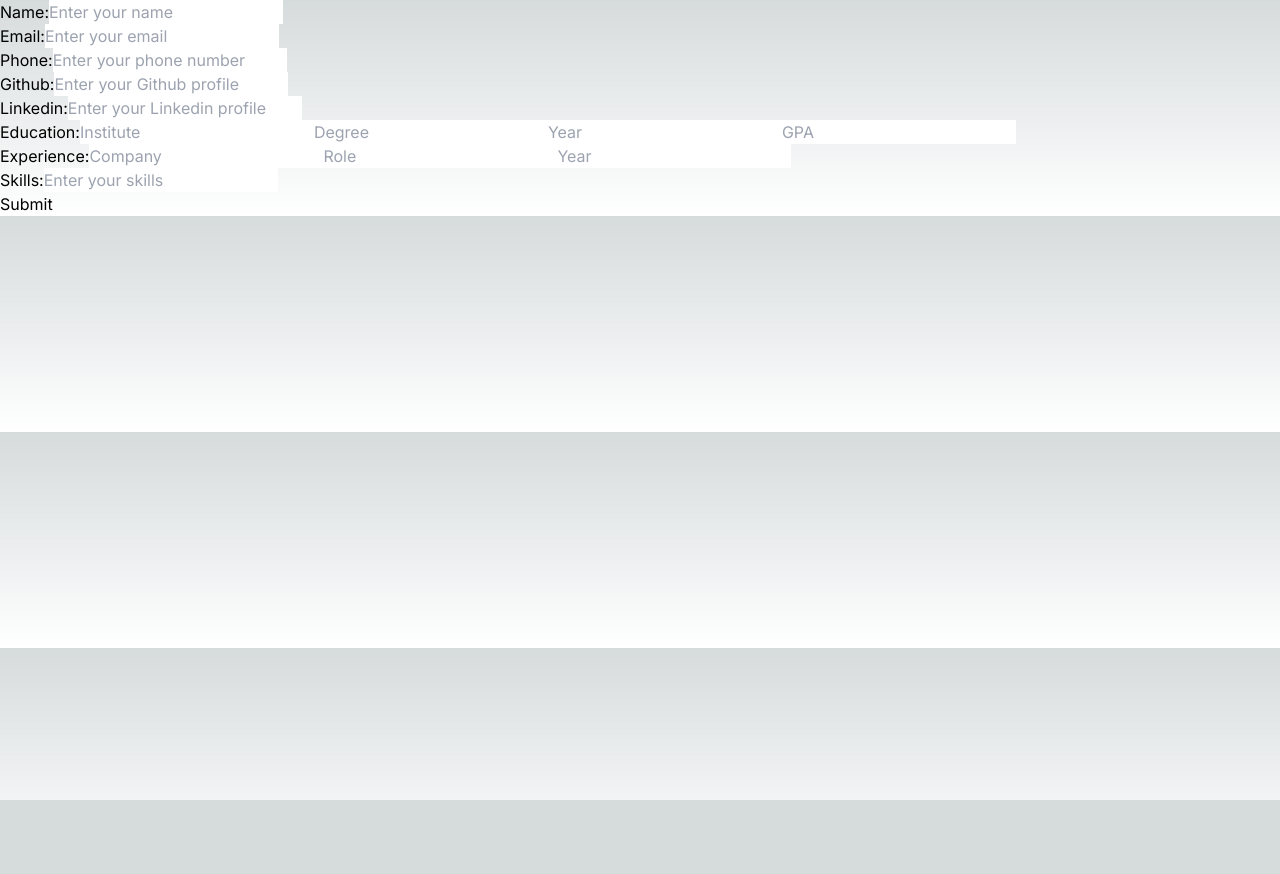
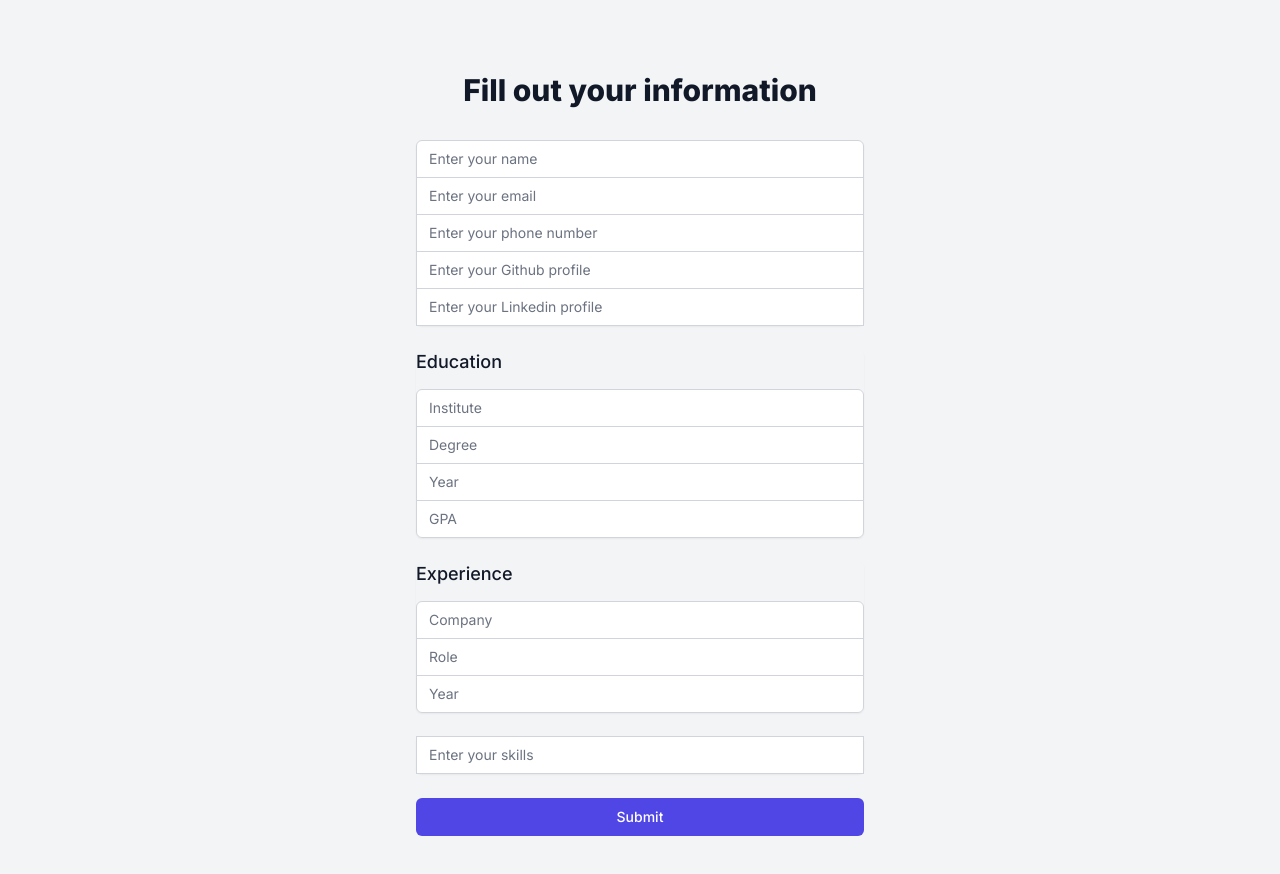
Before and after one commit to mesh05/resume-parser, a Next.js app: page /form in a window 1280 px wide. Shown: the top 874 px of the page. Before the commit the page ends 800 px from the top, so only its background shows below. Built offline with nearby package versions, Linux system fonts and the light colour scheme; no server answers.

Commit message:
form update

```diff
--- /dev/null
+++ b/src/app/api/userdetails/route.js
@@ -0,0 +1,28 @@
+import connection from "@/components/db/db";
+import { NextResponse } from "next/server";
+
+async function handler(req, res) {
+  const formData = req.body;
+  try {
+    const [rows] = await connection.query(
+      "INSERT into users (name,email,github,linkedin,education,experience,skills,achievements) VALUES (?,?,?,?,?,?,?,?) WHERE username=?",
+      [
+        formData.name,
+        formData.email,
+        formData.github,
+        formData.linkedin,
+        JSON.stringify(formData.education),
+        JSON.stringify(formData.experience),
+        formData.skills,
+        formData.achievements,
+        req.body.username,
+      ]
+    );
+    return NextResponse.json(rows);
+  } catch (error) {
+    console.error(error);
+    return NextResponse.json({ error: "An error occurred" }, { status: 500 });
+  }
+}
+
+export { handler as GET };
--- a/src/app/form/page.jsx
+++ b/src/app/form/page.jsx
@@ -1,7 +1,10 @@
 "use client";
+import axios from "axios";
+import { useSession } from "next-auth/react";
 import { useState } from "react";
 
 const Page = () => {
+  const session = useSession();
   const [formData, setFormData] = useState({
     name: "",
     email: "",
@@ -36,136 +39,216 @@
   const handleSubmit = (e) => {
     e.preventDefault();
     // Handle form submission here
+    axios.post("http://localhost:3000/api/userdetails", {
+      username: session.user.name,
+      formData,
+    });
     console.log(formData);
   };
 
   return (
-    <form onSubmit={handleSubmit}>
-      <label>
-        Name:
+    <div className="min-h-screen flex items-center justify-center bg-gray-100 py-12 px-4 sm:px-6 lg:px-8">
+      <div className="max-w-md w-full space-y-8">
+        <h2 className="mt-6 text-center text-3xl font-extrabold text-gray-900">
+          Fill out your information
+        </h2>
+        <form className="mt-8 space-y-6" onSubmit={handleSubmit}>
+          <div className="rounded-md shadow-sm -space-y-px">
+            <div>
+              <label htmlFor="name" className="sr-only">
+                Name
+              </label>
               <input
                 type="text"
                 name="name"
                 placeholder="Enter your name"
                 value={formData.name}
                 onChange={handleChange}
+                className="appearance-none rounded-none relative block w-full px-3 py-2 border border-gray-300 placeholder-gray-500 text-gray-900 rounded-t-md focus:outline-none focus:ring-indigo-500 focus:border-indigo-500 focus:z-10 sm:text-sm"
               />
+            </div>
+            <div>
+              <label htmlFor="email" className="sr-only">
+                Email
               </label>
-      <br />
-      <label>
-        Email:
               <input
                 type="email"
                 name="email"
                 placeholder="Enter your email"
                 value={formData.email}
                 onChange={handleChange}
+                className="appearance-none rounded-none relative block w-full px-3 py-2 border border-gray-300 placeholder-gray-500 text-gray-900 focus:outline-none focus:ring-indigo-500 focus:border-indigo-500 focus:z-10 sm:text-sm"
               />
+            </div>
+            <div>
+              <label htmlFor="phone" className="sr-only">
+                Phone
               </label>
-      <br />
-      <label>
-        Phone:
               <input
                 type="text"
                 name="phone"
                 placeholder="Enter your phone number"
                 value={formData.phone}
                 onChange={handleChange}
+                className="appearance-none rounded-none relative block w-full px-3 py-2 border border-gray-300 placeholder-gray-500 text-gray-900 focus:outline-none focus:ring-indigo-500 focus:border-indigo-500 focus:z-10 sm:text-sm"
               />
+            </div>
+            <div>
+              <label htmlFor="github" className="sr-only">
+                Github
               </label>
-      <br />
-      <label>
-        Github:
               <input
                 type="text"
                 name="github"
                 placeholder="Enter your Github profile"
                 value={formData.github}
                 onChange={handleChange}
+                className="appearance-none rounded-none relative block w-full px-3 py-2 border border-gray-300 placeholder-gray-500 text-gray-900 focus:outline-none focus:ring-indigo-500 focus:border-indigo-500 focus:z-10 sm:text-sm"
               />
+            </div>
+            <div>
+              <label htmlFor="linkedin" className="sr-only">
+                Linkedin
               </label>
-      <br />
-      <label>
-        Linkedin:
               <input
                 type="text"
                 name="linkedin"
                 placeholder="Enter your Linkedin profile"
                 value={formData.linkedin}
                 onChange={handleChange}
+                className="appearance-none rounded-none relative block w-full px-3 py-2 border border-gray-300 placeholder-gray-500 text-gray-900 focus:outline-none focus:ring-indigo-500 focus:border-indigo-500 focus:z-10 sm:text-sm"
               />
+            </div>
+          </div>
+
+          <div className="rounded-md shadow-sm -space-y-px">
+            <h3 className="text-lg leading-6 font-medium text-gray-900 mt-6 mb-4">
+              Education
+            </h3>
+            <div>
+              <label htmlFor="institute" className="sr-only">
+                Institute
               </label>
-      <br />
-      <label>
-        Education:
               <input
                 type="text"
                 name="institute"
                 placeholder="Institute"
                 value={formData.education.institute}
                 onChange={handleChange}
+                className="appearance-none rounded-none relative block w-full px-3 py-2 border border-gray-300 placeholder-gray-500 text-gray-900 rounded-t-md focus:outline-none focus:ring-indigo-500 focus:border-indigo-500 focus:z-10 sm:text-sm"
               />
+            </div>
+            <div>
+              <label htmlFor="degree" className="sr-only">
+                Degree
+              </label>
               <input
                 type="text"
                 name="degree"
                 placeholder="Degree"
                 value={formData.education.degree}
                 onChange={handleChange}
+                className="appearance-none rounded-none relative block w-full px-3 py-2 border border-gray-300 placeholder-gray-500 text-gray-900 focus:outline-none focus:ring-indigo-500 focus:border-indigo-500 focus:z-10 sm:text-sm"
               />
+            </div>
+            <div>
+              <label htmlFor="year" className="sr-only">
+                Year
+              </label>
               <input
                 type="text"
                 name="year"
                 placeholder="Year"
                 value={formData.education.year}
                 onChange={handleChange}
+                className="appearance-none rounded-none relative block w-full px-3 py-2 border border-gray-300 placeholder-gray-500 text-gray-900 focus:outline-none focus:ring-indigo-500 focus:border-indigo-500 focus:z-10 sm:text-sm"
               />
+            </div>
+            <div>
+              <label htmlFor="GPA" className="sr-only">
+                GPA
+              </label>
               <input
                 type="number"
                 name="GPA"
                 placeholder="GPA"
                 value={formData.education.GPA}
                 onChange={handleChange}
+                className="appearance-none rounded-none relative block w-full px-3 py-2 border border-gray-300 placeholder-gray-500 text-gray-900 rounded-b-md focus:outline-none focus:ring-indigo-500 focus:border-indigo-500 focus:z-10 sm:text-sm"
               />
+            </div>
+          </div>
+
+          <div className="rounded-md shadow-sm -space-y-px">
+            <h3 className="text-lg leading-6 font-medium text-gray-900 mt-6 mb-4">
+              Experience
+            </h3>
+            <div>
+              <label htmlFor="company" className="sr-only">
+                Company
               </label>
-      <br />
-      <label>
-        Experience:
               <input
                 type="text"
                 name="company"
                 placeholder="Company"
                 value={formData.experience.company}
                 onChange={handleChange}
+                className="appearance-none rounded-none relative block w-full px-3 py-2 border border-gray-300 placeholder-gray-500 text-gray-900 rounded-t-md focus:outline-none focus:ring-indigo-500 focus:border-indigo-500 focus:z-10 sm:text-sm"
               />
+            </div>
+            <div>
+              <label htmlFor="role" className="sr-only">
+                Role
+              </label>
               <input
                 type="text"
                 name="role"
                 placeholder="Role"
                 value={formData.experience.role}
                 onChange={handleChange}
+                className="appearance-none rounded-none relative block w-full px-3 py-2 border border-gray-300 placeholder-gray-500 text-gray-900 focus:outline-none focus:ring-indigo-500 focus:border-indigo-500 focus:z-10 sm:text-sm"
               />
+            </div>
+            <div>
+              <label htmlFor="year" className="sr-only">
+                Year
+              </label>
               <input
                 type="text"
                 name="year"
                 placeholder="Year"
                 value={formData.experience.year}
                 onChange={handleChange}
+                className="appearance-none rounded-none relative block w-full px-3 py-2 border border-gray-300 placeholder-gray-500 text-gray-900 rounded-b-md focus:outline-none focus:ring-indigo-500 focus:border-indigo-500 focus:z-10 sm:text-sm"
               />
+            </div>
+          </div>
+
+          <div className="rounded-md shadow-sm -space-y-px">
+            <label htmlFor="skills" className="sr-only">
+              Skills
             </label>
-      <br />
-      <label>
-        Skills:
             <input
               type="text"
               name="skills"
               placeholder="Enter your skills"
               value={formData.skills}
               onChange={handleChange}
+              className="appearance-none rounded-none relative block w-full px-3 py-2 border border-gray-300 placeholder-gray-500 text-gray-900 focus:outline-none focus:ring-indigo-500 focus:border-indigo-500 focus:z-10 sm:text-sm"
             />
-      </label>
-      <br />
-      <button type="submit">Submit</button>
+          </div>
+
+          <div>
+            <button
+              type="submit"
+              className="group relative w-full flex justify-center py-2 px-4 border border-transparent text-sm font-medium rounded-md text-white bg-indigo-600 hover:bg-indigo-700 focus:outline-none focus:ring-2 focus:ring-offset-2 focus:ring-indigo-500"
+            >
+              Submit
+            </button>
+          </div>
         </form>
+      </div>
+    </div>
   );
 };
 
```
Lines whose indentation alone changed are shown as unchanged.
